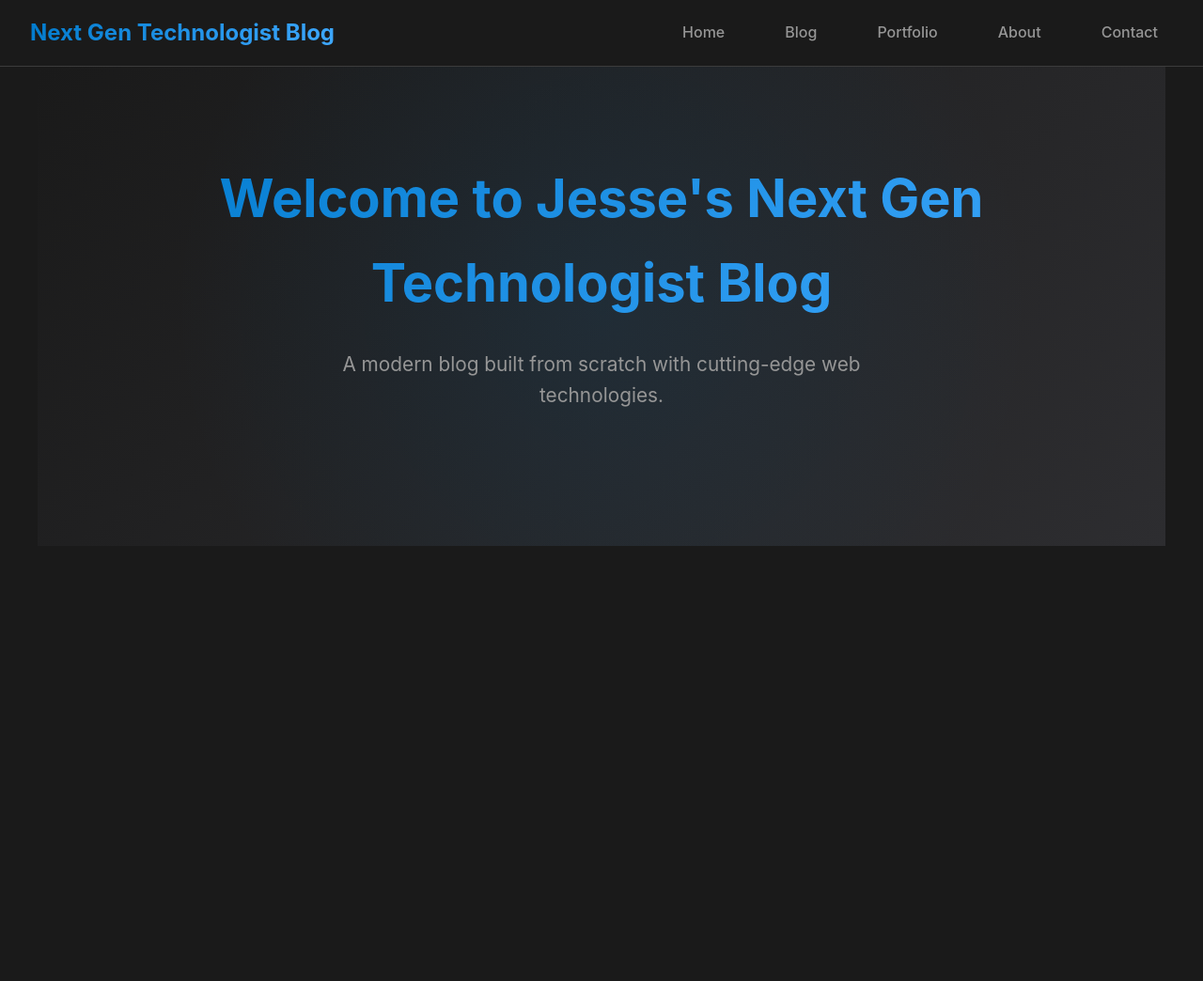
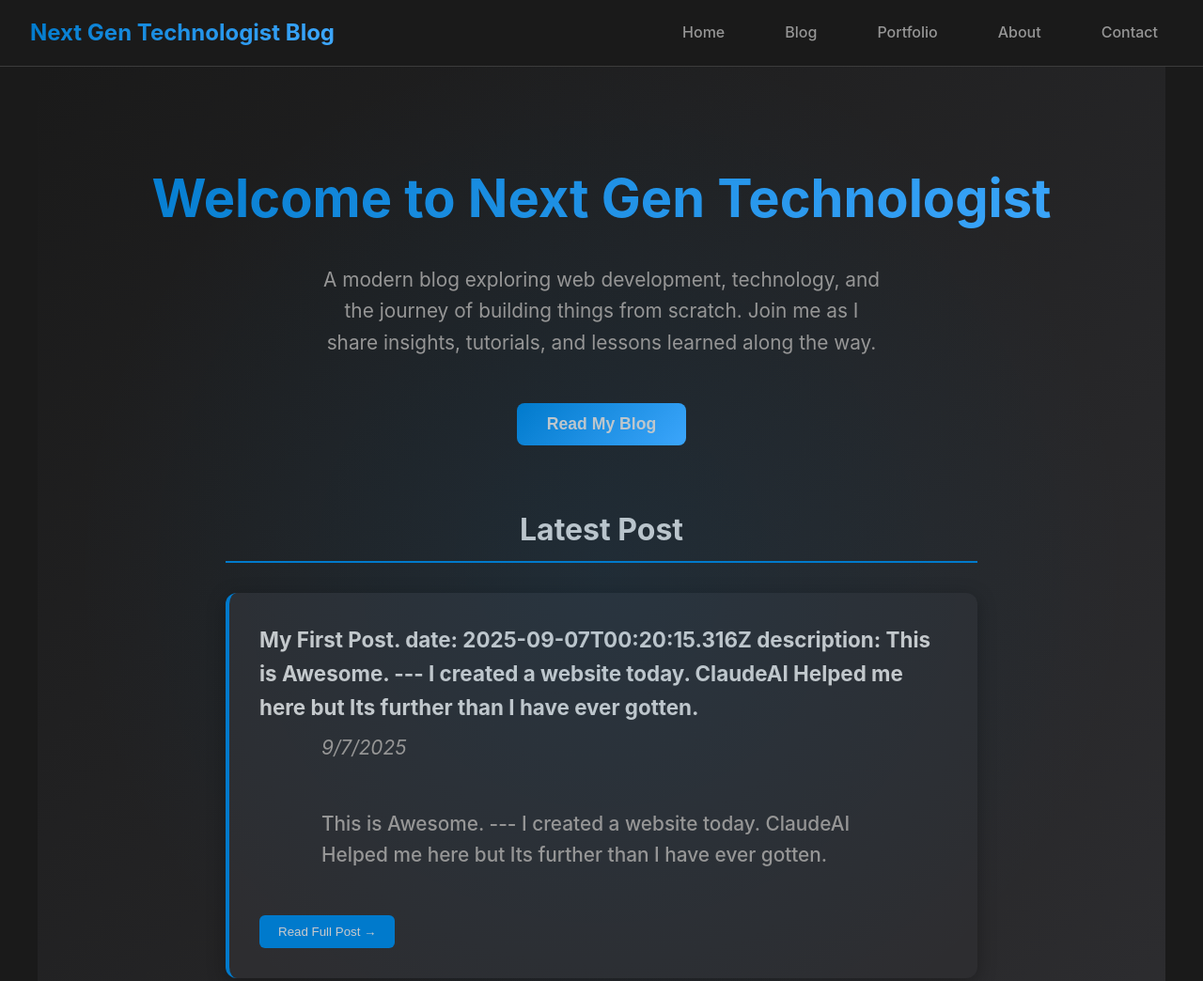
Before and after one commit to Bearmeadow92/NextGenBlog, a website: page index.html in a window 1280 px wide. Shown: the top 1044 px of the page at 94% size. Before the commit the page ends 800 px from the top, so only its background shows below. Drawn offline with nearby package versions, Linux system fonts and the light colour scheme.

Commit message:
Ch-ch-ch-changes

```diff
--- a/index.html
+++ b/index.html
@@ -23,10 +23,20 @@
 
     <!-- Main Content -->
     <main>
-        <section id="home" class="section active">
-            <h1>Welcome to Jesse's Next Gen Technologist Blog</h1>
-            <p>A modern blog built from scratch with cutting-edge web technologies.</p>
-        </section>
+    <section id="home" class="section active">
+        <div class="hero-content">
+            <h1>Welcome to Next Gen Technologist</h1>
+            <p>A modern blog exploring web development, technology, and the journey of building things from scratch. Join me as I share insights, tutorials, and lessons learned along the way.</p>
+            <button class="cta-button" onclick="showSection('blog')">Read My Blog</button>
+        </div>
+
+        <div class="latest-post-preview">
+            <h2>Latest Post</h2>
+            <div id="latest-post-container">
+                <p>Loading latest post...</p>
+            </div>
+        </div>
+    </section>
 
         <section id="blog" class="section">
             <h2>Blog</h2>
--- a/script.js
+++ b/script.js
@@ -67,5 +67,38 @@ async function loadBlogPosts() {
     }
 }
 
+// Load latest blog post for home page preview
+async function loadLatestPost() {
+    try {
+        const response = await fetch('/posts.json');
+        const posts = await response.json();
+
+        const latestPostContainer = document.getElementById('latest-post-container');
+
+        if (posts.length === 0) {
+            latestPostContainer.innerHTML = '<p>No posts yet.</p>';
+            return;
+        }
+
+        const latestPost = posts[0]; // First post is newest due to sorting
+
+        latestPostContainer.innerHTML = `
+            <article class="latest-post-card">
+                <h3>${latestPost.title}</h3>
+                <p class="post-date">${new Date(latestPost.date).toLocaleDateString()}</p>
+                <p class="post-description">${latestPost.description}</p>
+                <button class="read-more" onclick="loadBlogPost('${latestPost.filename}')">Read Full Post →</button>
+            </article>
+        `;
+
+    } catch (error) {
+        console.error('Error loading latest post:', error);
+        document.getElementById('latest-post-container').innerHTML = '<p>Error loading latest post.</p>';
+    }
+}
+
 // Load posts when page loads
-document.addEventListener('DOMContentLoaded', loadBlogPosts);
+document.addEventListener('DOMContentLoaded', function() {
+    loadBlogPosts();
+    loadLatestPost();
+});
--- a/styles.css
+++ b/styles.css
@@ -446,3 +446,48 @@ p {
         padding: 1.5rem 1rem;
     }
 }
+
+
+/* Home page layout */
+.hero-content {
+    margin-bottom: 4rem;
+}
+
+.latest-post-preview {
+    max-width: 800px;
+    margin: 0 auto;
+}
+
+.latest-post-preview h2 {
+    text-align: center;
+    margin-bottom: 2rem;
+    color: var(--text-light);
+}
+
+.latest-post-card {
+    background: var(--dark-surface);
+    padding: 2rem;
+    border-radius: 12px;
+    box-shadow: 0 4px 20px rgba(0, 0, 0, 0.3);
+    border-left: 4px solid var(--primary-color);
+    text-align: left;
+}
+
+.latest-post-card h3 {
+    color: var(--text-light);
+    margin-bottom: 0.5rem;
+    font-size: 1.4rem;
+}
+
+.latest-post-card .post-date {
+    color: var(--text-muted);
+    font-size: 0.9rem;
+    margin-bottom: 1rem;
+    font-style: italic;
+}
+
+.latest-post-card .post-description {
+    color: var(--text-muted);
+    margin-bottom: 1.5rem;
+    line-height: 1.6;
+}
```
